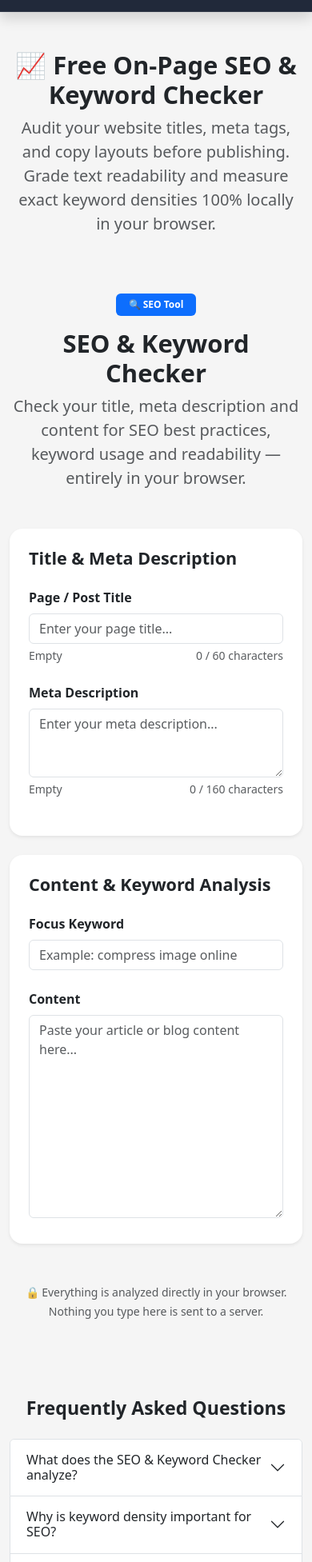
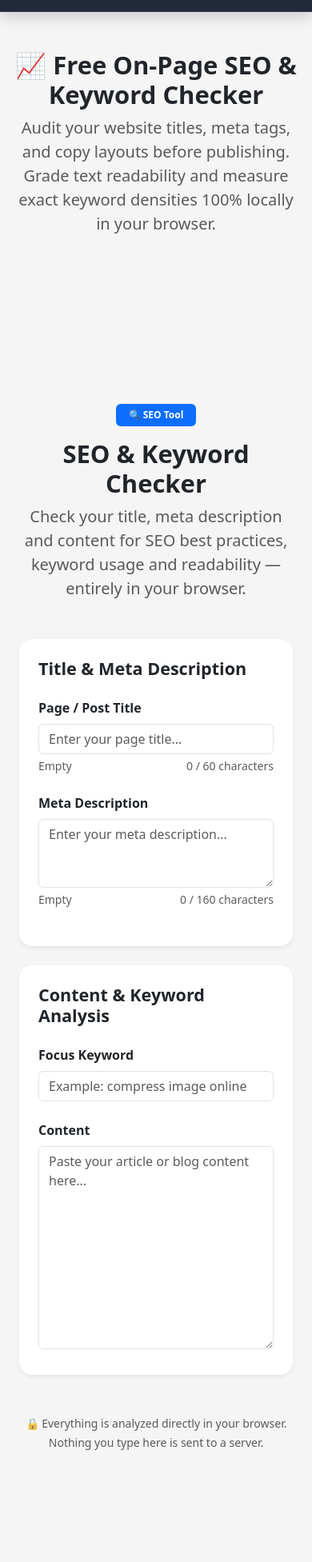
Before and after one commit to Junaid-waqar513/my-image-toolkit, a React (Vite) app: page /seo-keyword-checker in a window 390 px wide. Shown: the part 47-2000 px from the top of the page at 80% size. Built offline with nearby package versions, Linux system fonts and the light colour scheme.

Commit message:
Inject responsive AdSense placeholder banners and domain fixes to SEO Checker page

```diff
--- a/src/Pages/SeoKeywordChecker.jsx
+++ b/src/Pages/SeoKeywordChecker.jsx
@@ -2,9 +2,11 @@ import Navbar from "../Components/Navbar";
 import Footer from "../Components/Footer";
 import SeoKeywordChecker from "../Components/SeoKeywordChecker";
 import SEO from "../seo/SEO";
+import AdDisplay from "../Components/AdDisplay"; // 1. Imported your clean ad component
 import { toolSchema, breadcrumbSchema, faqSchema, combineSchemas } from "../seo/schema";
 
-const SITE_URL = "https://vercel.app";
+// Corrected from generic fallback to your live domain layout path configuration
+const SITE_URL = "https://project4-ashen-one.vercel.app";
 
 const seoCheckerFaqs = [
   {
@@ -61,7 +63,15 @@ function SeoKeywordCheckerPage() {
         </p>
       </header>
 
-      <SeoKeywordChecker />
+      <div className="container">
+        {/* 2. PLACEMENT 1: High-visibility horizontal banner layout above the text box input zone */}
+        <AdDisplay slot="TOP_SEO_CHECKER_SLOT_ID" format="horizontal" />
+
+        <SeoKeywordChecker />
+
+        {/* 3. PLACEMENT 2: Dynamic adaptive display banner beneath the workspace analysis dashboard */}
+        <AdDisplay slot="BOTTOM_SEO_CHECKER_SLOT_ID" format="auto" />
+      </div>
 
       {/* FAQ Section to earn rich Google search results */}
       <section className="container pb-5 mt-5">
```
